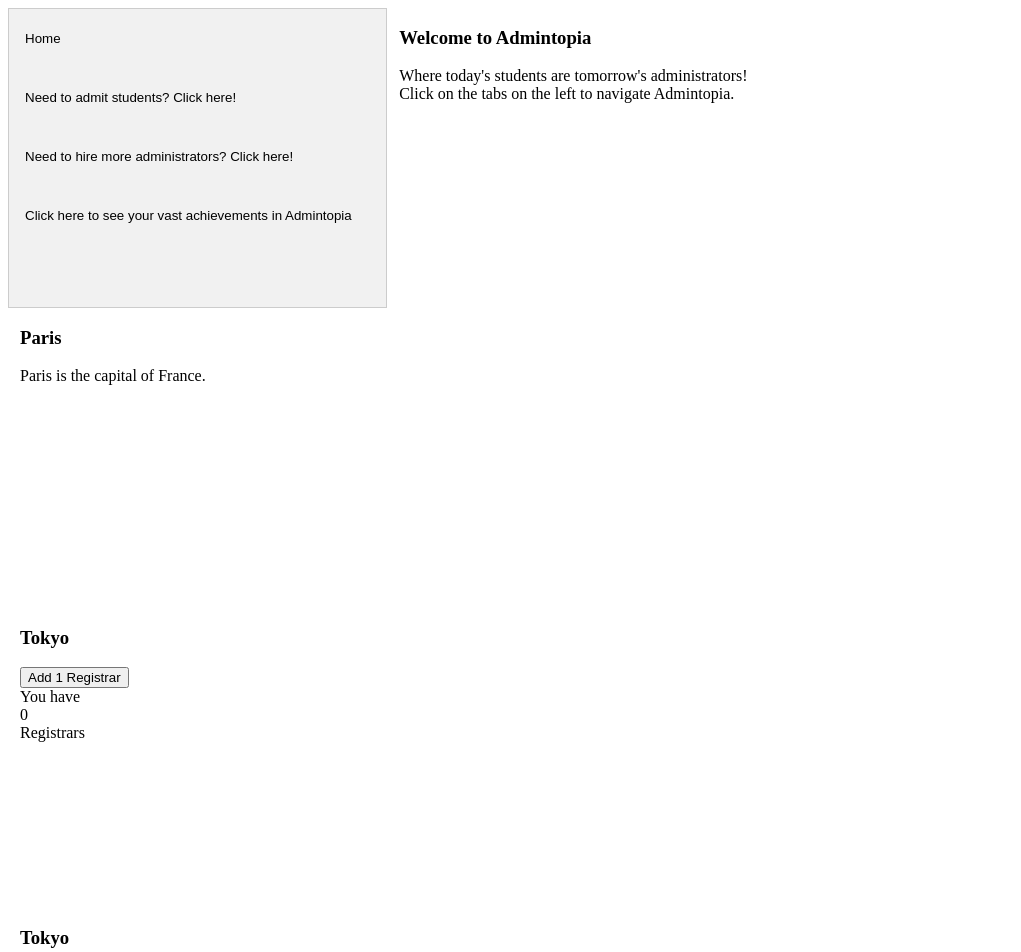
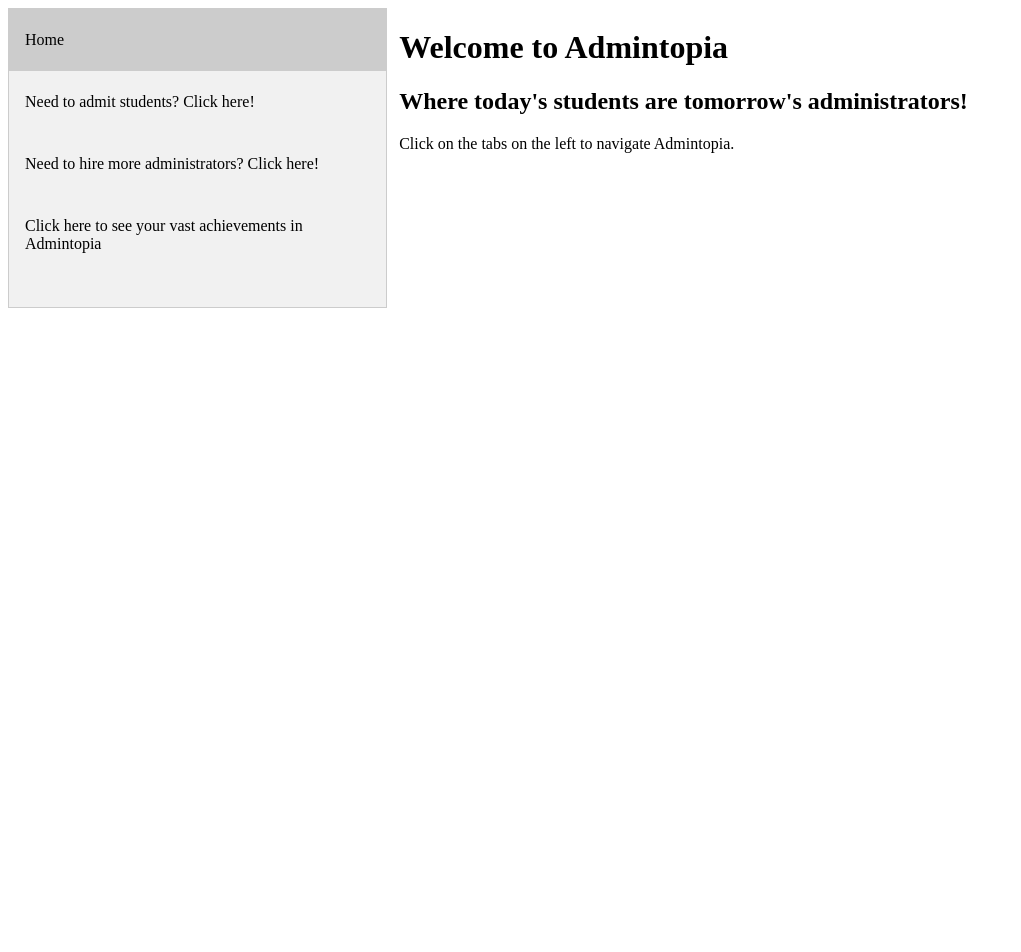
Before and after one commit to RossignolD/admintopia, a plain HTML site: page index.html in a window 1280 px wide. Shown: the top 952 px of the page, without its empty margins (0-1021 px from the left). After the commit the page ends 800 px from the top, so only its background shows below. Drawn offline with nearby package versions, Linux system fonts and the light colour scheme.

Commit message:
tabs now working

```diff
--- a/index.html
+++ b/index.html
@@ -8,13 +8,17 @@
     crossorigin="anonymous"
   ></script>
   <script src="js/admins.js"></script>
+  <script src="js/students.js"></script>
   <script src="js/incrementer.js"></script>
   <script src="js/tabManager.js"></script>
+
 </head>
 
 <body>
+
+
   <div class="tab">
-    <button class="tablinks" onclick="openTab(event, 'home')">Home</button>
+    <button class="tablinks" id="homeButton" onclick="openTab(event, 'home')"> Home</button>
     <button class="tablinks" onclick="openTab(event, 'admitStudents')">
       Need to admit students? Click here!
     </button>
@@ -27,18 +31,18 @@
   </div>
 
   <div id="home" class="tabcontent">
-    <h3>Welcome to Admintopia</h3>
-    <div>Where today's students are tomorrow's administrators!</div>
+    <h1>Welcome to Admintopia</h1>
+    <h2>Where today's students are tomorrow's administrators!</h2>
     <div>Click on the tabs on the left to navigate Admintopia.</div>
   </div>
 
   <div id="admitStudents" class="tabcontent">
-    <h3>Paris</h3>
+    <h1>Undergraduate and Graduate Admissions</h1>
     <p>Paris is the capital of France.</p>
   </div>
 
   <div id="hireAdmins" class="tabcontent">
-    <h3>Tokyo</h3>
+    <h1>Adminstrator Hiring</h1>
     <button
       id="registrar"
       onclick="addOneMoreAdmin(Registrar); showNumber('numberOfRegistrars', Registrar)"
@@ -51,7 +55,12 @@
   </div>
 
   <div id="achievements" class="tabcontent">
-    <h3>Tokyo</h3>
+    <h1>Achievements</h1>
     <p>Tokyo is the capital of Japan.</p>
   </div>
+
+  <script>
+    document.getElementById("homeButton").click();
+    </script>
+
 </body>
--- a/js/students.js
+++ b/js/students.js
@@ -1,7 +1,8 @@
 class Student{
-    constructor(kind, isUnlocked, previousType, nextType, undergradCost, mastersCost, phDCost){
+    constructor(kind, isUnlocked, numberOf, previousType, nextType, undergradCost, mastersCost, phDCost){
         this.kind=kind
         this.isUnlocked=isUnlocked
+        this.numberOf=numberOf
         this.previousType=previousType
         this.nextType=nextType
         this.undergradCost=undergradCost
@@ -10,11 +11,21 @@ class Student{
     }
 
     unlockNextStudent(undergrads, masters, PhDs){
-        if (undergrads>=this.undergradCost(this.nextTitle()) && masters>=this.mastersCost(this.nextTitle) && PhDs>=this.phDCost(this.nextTitle)){
+        if (undergrads>=this.undergradCost.nextType && masters>=this.mastersCost.nextType && PhDs>=this.phDCost.nextType){
             this.nextTitle.isUnlocked=true;
+            return true
         }
         else{
             this.nextTitle.isUnlocked=false;
+            return false
         }
     }
+
+    howManyStudents(){
+        return this.numberOf()
+    }
 }
+
+var Undergrad = new Student("Undergrad", true, 0, null, Masters, 0, 0, 0)
+var Masters = new Student("Masters", false, 0, Undergrad, PhDStudent, 250, 0, 0)
+var PhDStudent = new Student("PhD", false, 0, Masters, null, 0, 250, 0,)
--- a/js/tabManager.js
+++ b/js/tabManager.js
@@ -17,4 +17,4 @@ function openTab(evt, tab) {
     // Show the current tab, and add an "active" class to the link that opened the tab
     document.getElementById(tab).style.display = "block";
     evt.currentTarget.className += " active";
-    }
+}
--- a/public/css/style.css
+++ b/public/css/style.css
@@ -21,6 +21,8 @@
   text-align: left;
   cursor: pointer;
   transition: 0.3s;
+  font-family: inherit;
+  font-size: 1rem;
 }
 
 /* Change background color of buttons on hover */
```
